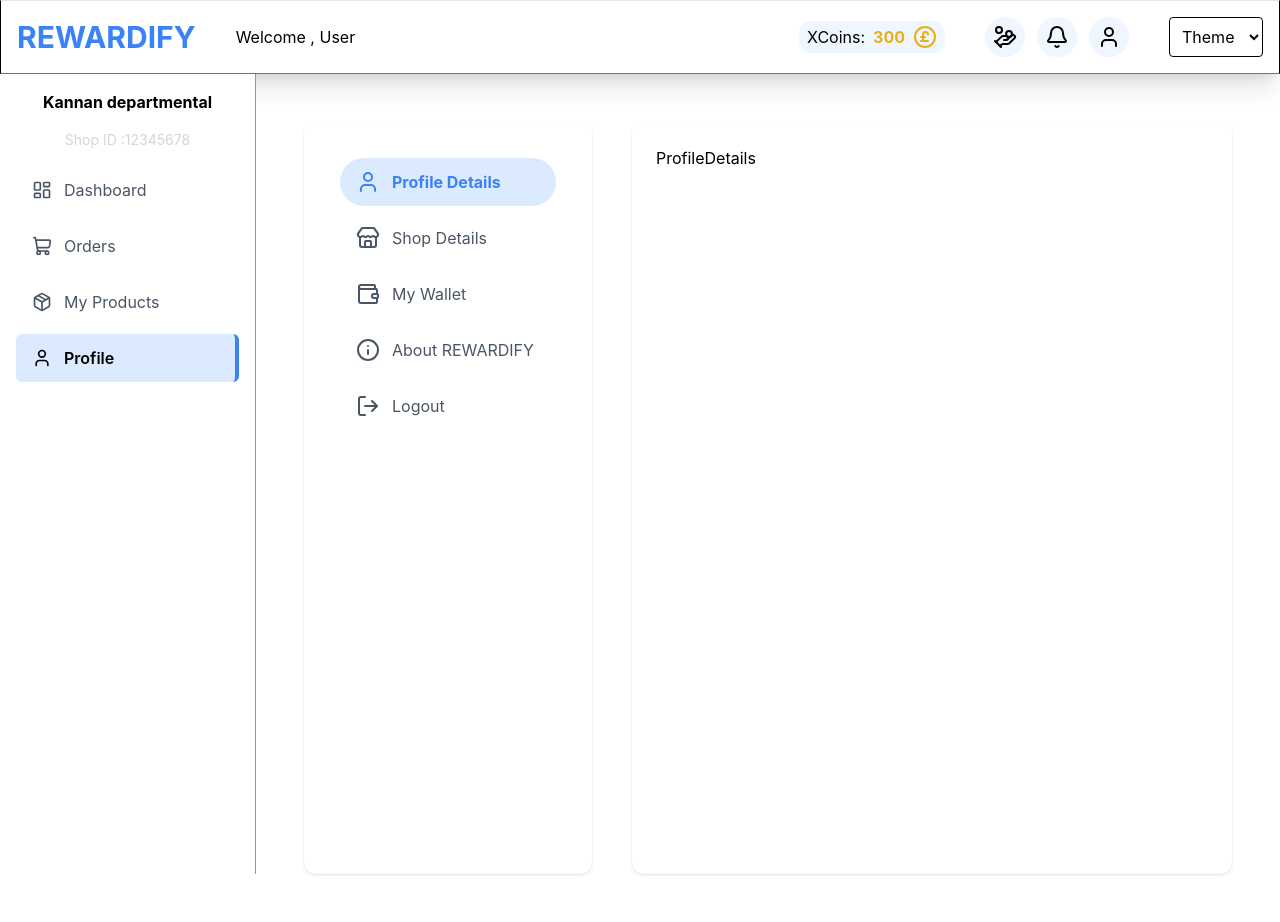
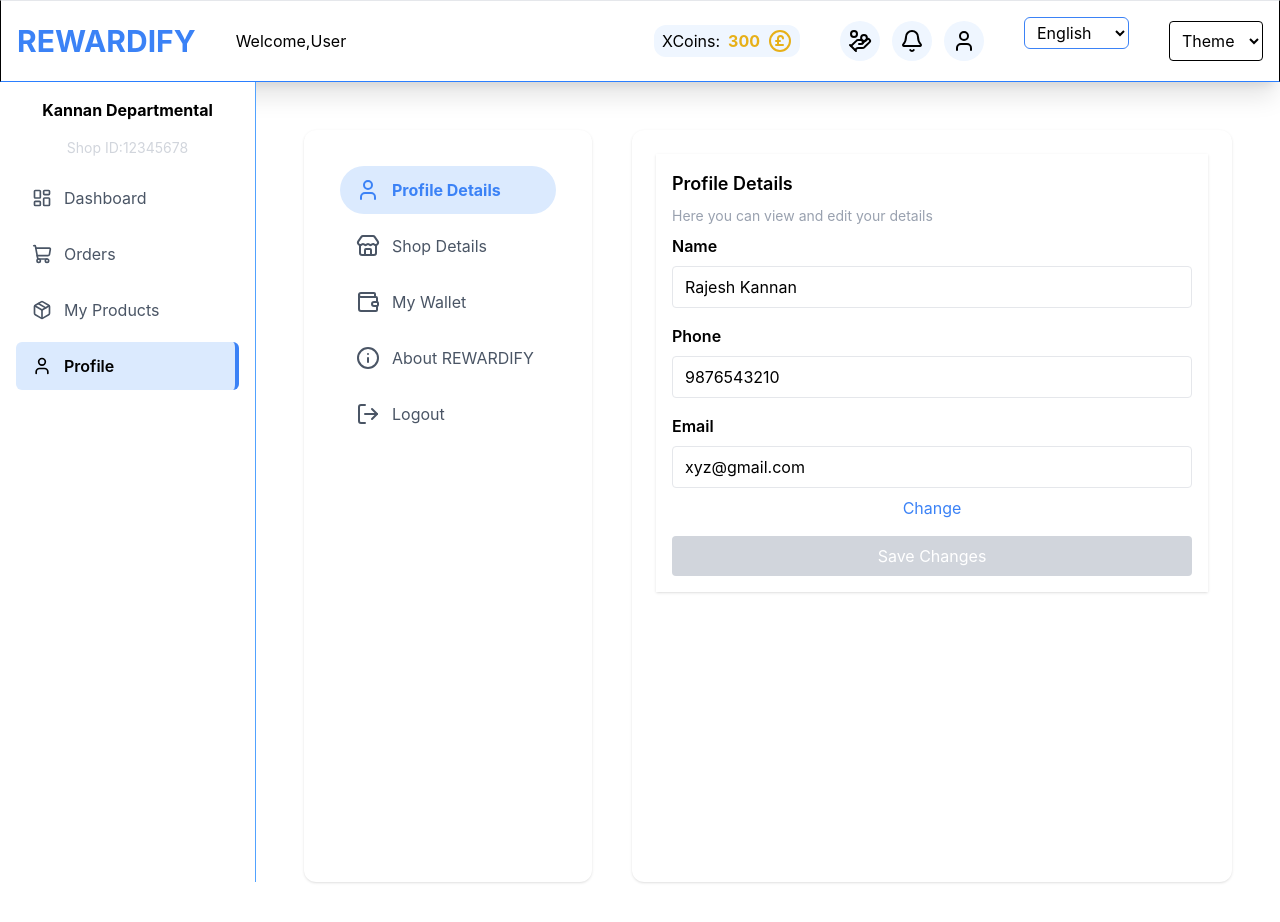
Before and after one commit to sonavbinu/newProject, a React app in the folder frontend/: page /profile in a window 1280 px wide. Shown: the top 922 px of the page. Built offline with nearby package versions, Linux system fonts and the light colour scheme; the HTML template or start-up script is replaced by a standard one.

Commit message:
Add profile details

```diff
--- a/frontend/src/Components/Navbar.jsx
+++ b/frontend/src/Components/Navbar.jsx
@@ -1,11 +1,10 @@
 import React from "react";
 import ThemeToggle from "../redux/Components/Common/themeToggle";
-import { HandCoins } from "lucide-react";
-import { CirclePoundSterling } from "lucide-react";
-import { Bell } from "lucide-react";
-import { User } from "lucide-react";
+import { HandCoins, CirclePoundSterling, Bell, User } from "lucide-react";
+import { useTranslation } from "react-i18next";
 
 const Navbar = () => {
+  const { t, i18n } = useTranslation();
   return (
     <div>
       <nav className=" p-4 border border-b-blue-500 border-t-gray-200 shadow-xl">
@@ -18,11 +17,14 @@
               {" "}
               REWARDIFY
             </h1>
-            <p>Welcome , User</p>
+            <p>
+              {t("navbar.welcome")},{t("navbar.user")}
+            </p>
           </div>
           <div className="flex justify-around gap-10 items-center">
             <h4 className="flex gap-2 bg-secondary-light  rounded-xl px-2 py-1">
-              XCoins:<span className="text-[#e7b019] font-bold"> 300 </span>
+              {t("navbar.xcoins")}:
+              <span className="text-[#e7b019] font-bold"> 300 </span>
               <CirclePoundSterling className="text-[#e7b019] font-bold" />
             </h4>
             <div>
@@ -42,6 +44,20 @@
                 />
               </div>{" "}
             </div>{" "}
+            <select
+              onChange={(e) => {
+                (i18n.changeLanguage(e.target.value),
+                  localStorage.setItem("lang", e.target.value));
+              }}
+              value={i18n.language}
+              className="border rounded-md
+               px-2 py-1 mb-4"
+              style={{ borderColor: "var(--primary-color)" }}
+            >
+              <option value="en">English</option>
+              <option value="hi">हिन्दी</option>
+              <option value="ml"> മലയാളം</option>
+            </select>
             <ThemeToggle />
           </div>{" "}
         </div>
--- a/frontend/src/Components/Sidebar.jsx
+++ b/frontend/src/Components/Sidebar.jsx
@@ -1,18 +1,20 @@
 import { NavLink } from "react-router-dom";
 import { LayoutDashboard, ShoppingCart, Package, User } from "lucide-react";
+import { useTranslation } from "react-i18next";
 
 const Sidebar = () => {
+  const { t } = useTranslation();
   const menuItems = [
-    { name: "Dashboard", path: "/dashboard", icon: LayoutDashboard },
-    { name: "Orders", path: "/order", icon: ShoppingCart },
+    { name: t("sidebar.dashboard"), path: "/dashboard", icon: LayoutDashboard },
+    { name: t("sidebar.orders"), path: "/order", icon: ShoppingCart },
     {
-      name: "My Products",
+      name: t("sidebar.myProducts"),
       path: "/my-products",
 
       icon: Package,
     },
     {
-      name: "Profile",
+      name: t("sidebar.profile"),
       path: "/profile",
 
       icon: User,
@@ -22,8 +24,8 @@
   return (
     <aside className="w-64 h-screen bg-white border-r border-blue-400">
       <div className="flex flex-col items-center justify-center">
-        <div className="p-4 text-md font-bold">Kannan departmental</div>
-        <p className="text-gray-300 text-sm">Shop ID :12345678</p>
+        <div className="p-4 text-md font-bold">{t("sidebar.storeName")}</div>
+        <p className="text-gray-300 text-sm">{t("sidebar.shopId")}:12345678</p>
       </div>
 
       <nav className="flex flex-col gap-2 p-4">
--- a/frontend/src/Pages/Dashboard/Profile.jsx
+++ b/frontend/src/Pages/Dashboard/Profile.jsx
@@ -1,14 +1,16 @@
 import React from "react";
 import { User, Store, Wallet, Info, LogOut } from "lucide-react";
 import { NavLink, Outlet } from "react-router-dom";
+import { useTranslation } from "react-i18next";
 
 const Profile = () => {
+  const { t } = useTranslation();
   const menuItems = [
-    { name: "Profile Details", path: "", icon: User },
-    { name: "Shop Details", path: "shop-details", icon: Store },
-    { name: "My Wallet", path: "wallet", icon: Wallet },
-    { name: "About REWARDIFY", path: "about", icon: Info },
-    { name: "Logout", path: "logout", icon: LogOut },
+    { name: t("profile.profileDetails"), path: "", icon: User },
+    { name: t("profile.shopDetails"), path: "shop-details", icon: Store },
+    { name: t("profile.myWallet"), path: "wallet", icon: Wallet },
+    { name: t("profile.about"), path: "about", icon: Info },
+    { name: t("profile.logout"), path: "logout", icon: LogOut },
   ];
   return (
     <div className="w-full ">
--- a/frontend/src/Pages/Profile/ProfileDetails.jsx
+++ b/frontend/src/Pages/Profile/ProfileDetails.jsx
@@ -1,7 +1,90 @@
-import React from "react";
+import { Truck } from "lucide-react";
+import React, { useState } from "react";
 
 const ProfileDetails = () => {
-  return <div>ProfileDetails</div>;
+  const [isEditing, setIsEditing] = useState(false);
+  const [formData, setFormData] = useState({
+    name: "Rajesh Kannan",
+    phone: "9876543210",
+    email: "xyz@gmail.com",
+  });
+
+  const handleChange = (e) => {
+    setFormData({
+      ...formData,
+      [e.target.name]: e.target.value,
+    });
+  };
+
+  const handleSave = (e) => {
+    e.preventDefault();
+
+    setIsEditing(false);
+  };
+  return (
+    <div className="flex flex-col gap-4 shadow p-4">
+      <div className="flex flex-col gap-2">
+        <h2 className="text-lg font-semibold ">Profile Details</h2>
+        <p className="text-sm text-gray-400">
+          Here you can view and edit your details
+        </p>
+        <form className="flex flex-col gap-4" onSubmit={handleSave}>
+          <div className="flex flex-col gap-2">
+            <label className="font-semibold">Name</label>
+            <input
+              type="text"
+              name="name"
+              value={formData.name}
+              onChange={handleChange}
+              readOnly={!isEditing}
+              className="border border-gray-200 px-3 py-2 focus:ring-2  focus:ring-[var(--primary-color)] focus:outline-none rounded"
+            />
+          </div>
+          <div className="flex flex-col gap-2">
+            <label className="font-semibold">Phone</label>
+            <input
+              type="number"
+              name="phone"
+              value={formData.phone}
+              readOnly={!isEditing}
+              onChange={handleChange}
+              className="border border-gray-200 px-3 py-2 focus:ring-2 focus:ring-[var(--primary-color)] focus:outline-none rounded"
+            />
+          </div>
+          <div className="flex flex-col gap-2">
+            <label className="font-semibold">Email</label>
+            <input
+              type="email"
+              name="email"
+              value={formData.email}
+              readOnly={!isEditing}
+              onChange={handleChange}
+              className=" border border-gray-200 px-3 py-2 focus:ring-2 focus:ring-[var(--primary-color)] rounded focus:outline-none"
+            />
+
+            <button
+              type="button"
+              onClick={() => setIsEditing(true)}
+              className="text-[var(--primary-color)] hover:underline"
+            >
+              Change
+            </button>
+          </div>
+          <button
+            type="submit"
+            disabled={!isEditing}
+            className={`rounded py-2 text-white transition ${
+              isEditing
+                ? "bg-[var(--primary-color)] hover:bg-[var(--primary-hover)]"
+                : "bg-gray-300 cursor-not-allowed"
+            }`}
+          >
+            Save Changes
+          </button>
+        </form>
+      </div>
+    </div>
+  );
 };
 
 export default ProfileDetails;
--- a/frontend/src/locales/en/translation.json
+++ b/frontend/src/locales/en/translation.json
@@ -27,5 +27,25 @@
     "didntReceive": "Didn't receive OTP?",
     "resend": "Resend",
     "resendIn": "Resend in"
+  },
+  "sidebar": {
+    "dashboard": "Dashboard",
+    "orders": "Orders",
+    "myProducts": "My Products",
+    "profile": "Profile",
+    "storeName": "Kannan Departmental",
+    "shopId": "Shop ID"
+  },
+  "navbar": {
+    "welcome": "Welcome",
+    "user": "User",
+    "xcoins": "XCoins"
+  },
+  "profile": {
+    "profileDetails": "Profile Details",
+    "shopDetails": "Shop Details",
+    "myWallet": "My Wallet",
+    "about": "About REWARDIFY",
+    "logout": "Logout"
   }
 }
--- a/frontend/src/locales/hi/translation.json
+++ b/frontend/src/locales/hi/translation.json
@@ -27,5 +27,25 @@
     "didntReceive": "ओटीपी प्राप्त नहीं हुआ?",
     "resend": "पुनः भेजें",
     "resendIn": "फिर से भेजें"
+  },
+  "sidebar": {
+    "dashboard": "डैशबोर्ड",
+    "orders": "ऑर्डर",
+    "myProducts": "मेरे उत्पाद",
+    "profile": "प्रोफ़ाइल",
+    "storeName": "कन्नन डिपार्टमेंटल",
+    "shopId": "दुकान आईडी"
+  },
+  "navbar": {
+    "welcome": "स्वागत है",
+    "user": "उपयोगकर्ता",
+    "xcoins": "एक्सकॉइन्स"
+  },
+  "profile": {
+    "profileDetails": "प्रोफ़ाइल विवरण",
+    "shopDetails": "दुकान का विवरण",
+    "myWallet": "मेरा वॉलेट",
+    "about": "REWARDIFY के बारे में",
+    "logout": "लॉगआउट"
   }
 }
--- a/frontend/src/locales/ml/translation.json
+++ b/frontend/src/locales/ml/translation.json
@@ -27,5 +27,25 @@
     "didntReceive": "ഒ.ടി.പി ലഭിച്ചില്ലേ?",
     "resend": "വീണ്ടും അയയ്ക്കുക",
     "resendIn": "വീണ്ടും അയയ്ക്കാൻ"
+  },
+  "sidebar": {
+    "dashboard": "ഡാഷ്ബോർഡ്",
+    "orders": "ഓർഡറുകൾ",
+    "myProducts": "എന്റെ ഉൽപ്പന്നങ്ങൾ",
+    "profile": "പ്രൊഫൈൽ",
+    "storeName": "കണ്ണൻ ഡിപ്പാർട്മെന്റൽ",
+    "shopId": "ഷോപ്പ് ഐഡി"
+  },
+  "navbar": {
+    "welcome": "സ്വാഗതം",
+    "user": "ഉപയോക്താവ്",
+    "xcoins": "എക്സ് കോയിൻസ്"
+  },
+  "profile": {
+    "profileDetails": "പ്രൊഫൈൽ വിവരങ്ങൾ",
+    "shopDetails": "ഷോപ്പിന്റെ വിവരങ്ങൾ",
+    "myWallet": "എന്റെ വാലറ്റ്",
+    "about": "REWARDIFYയെ കുറിച്ച്",
+    "logout": "ലോഗ് ഔട്ട്"
   }
 }
```
